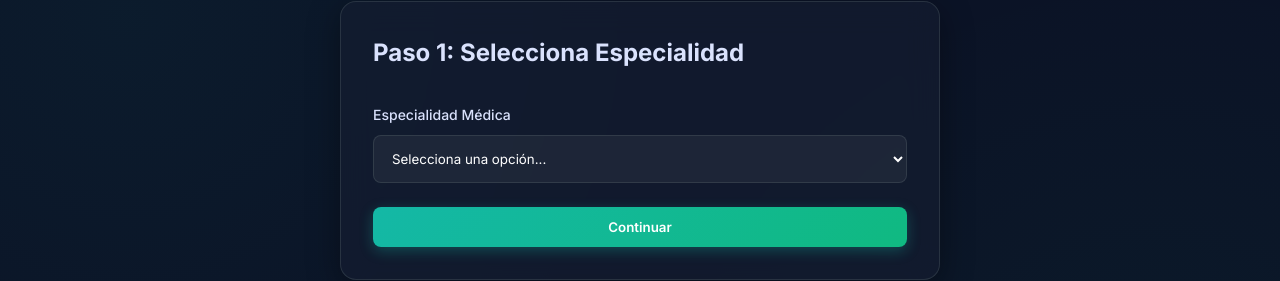
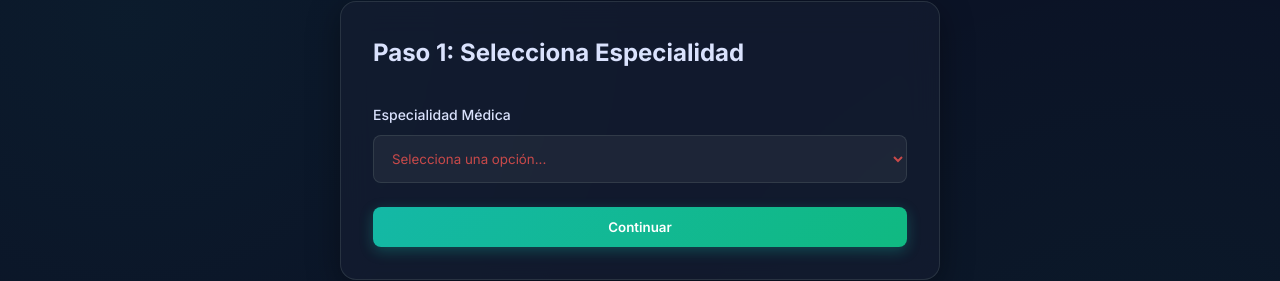
Before and after one commit to yireth007/SaludVital, a plain HTML site: page index.html in a window 1280 px wide. Both pictures are taken after a click on the link "Agendar Cita". Shown: the part 143-424 px from the top of the page. Drawn offline with Linux system fonts and the light colour scheme.

Commit message:
style: remove extra whitespace and update input text color to red

```diff
--- a/main.js
+++ b/main.js
@@ -91,7 +91,6 @@ const BookingView = () => {
                             <option value="Dra. Ana Villalba">Dra. Ana Villalba</option>
                         </select>
                     </div>
-
                     <div class="form-group">
                         <label>Fecha</label>
                         <input type="date" value="${state.selectedDate}" onchange="state.selectedDate = this.value; router.render()">
--- a/style.css
+++ b/style.css
@@ -224,7 +224,7 @@ input, select {
     background: rgba(255, 255, 255, 0.05);
     border: 1px solid var(--outline);
     border-radius: var(--radius-sm);
-    color: white;
+    color: rgb(200, 74, 74);
     outline: none;
     transition: var(--transition);
 }
```
